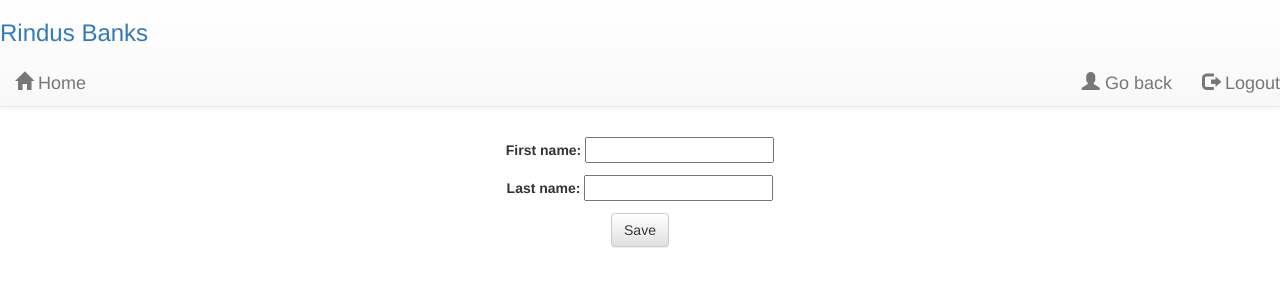
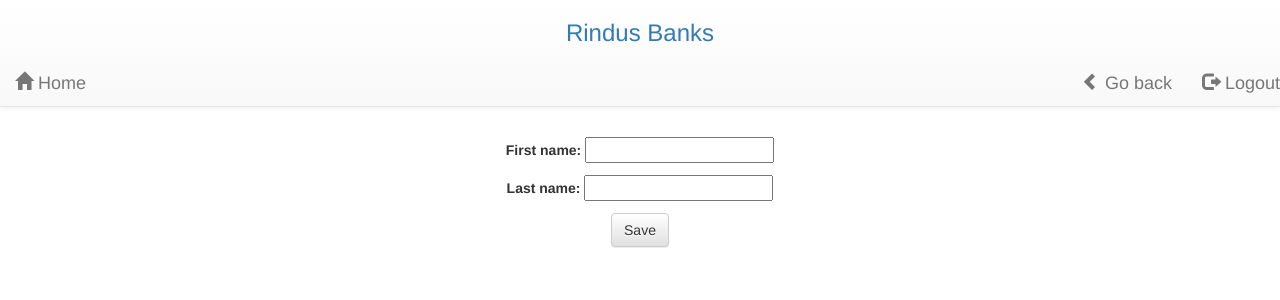
Before and after one commit to jkdc/django_rindus_bank, a Django app: a page that uses templates/base.html in a window 1280 px wide. Shown: the top 300 px of the page. Run offline with Django 3.2, Linux system fonts and the light colour scheme; the visitor is signed in with stand-in values (Sample User, id 1); some libraries are stand-ins or nearby versions.

Commit message:
new style and icon in base.html, refactoring views.py

```diff
--- a/bank/views.py
+++ b/bank/views.py
@@ -1,11 +1,10 @@
 from django.contrib.auth.decorators import login_required
 from django.shortcuts import render, redirect, get_object_or_404
 
-# Create your views here.
 from bank.forms import PersonForm, AccountForm
 from bank.models import Person, Account
 
-
+# Create your views here.
 @login_required
 def home(request):
     if request.user.is_authenticated:
--- a/static/css/rindus.css
+++ b/static/css/rindus.css
@@ -17,3 +17,7 @@
     margin: 0 auto;
     text-align: center;
 }
+
+#nav_title{
+    text-align: center;
+}
--- a/templates/base.html
+++ b/templates/base.html
@@ -20,7 +20,7 @@
 
 <div id="wrapper">
     <nav class="navbar navbar-default navbar-static-top" role="navigation" style="margin-bottom: 0">
-        <h3><a href="/">Rindus Banks</a></h3>
+        <h3 id="nav_title"><a href="/">Rindus Banks</a></h3>
         {% if user.is_authenticated %}
             <div class="navbar-header">
                 <a class="navbar-brand" href="{% url 'home' %}">
@@ -30,7 +30,7 @@
 
             <div class="navbar-right">
                 <a class="navbar-brand" href="{{ request.META.HTTP_REFERER }}">
-                    <span class="glyphicon glyphicon-user"></span> Go back
+                    <span class="glyphicon glyphicon-chevron-left"></span> Go back
                 </a>
                 <a class="navbar-brand" href="{% url 'logout' %}">
                     <span class="glyphicon glyphicon-log-out"></span> Logout
```
